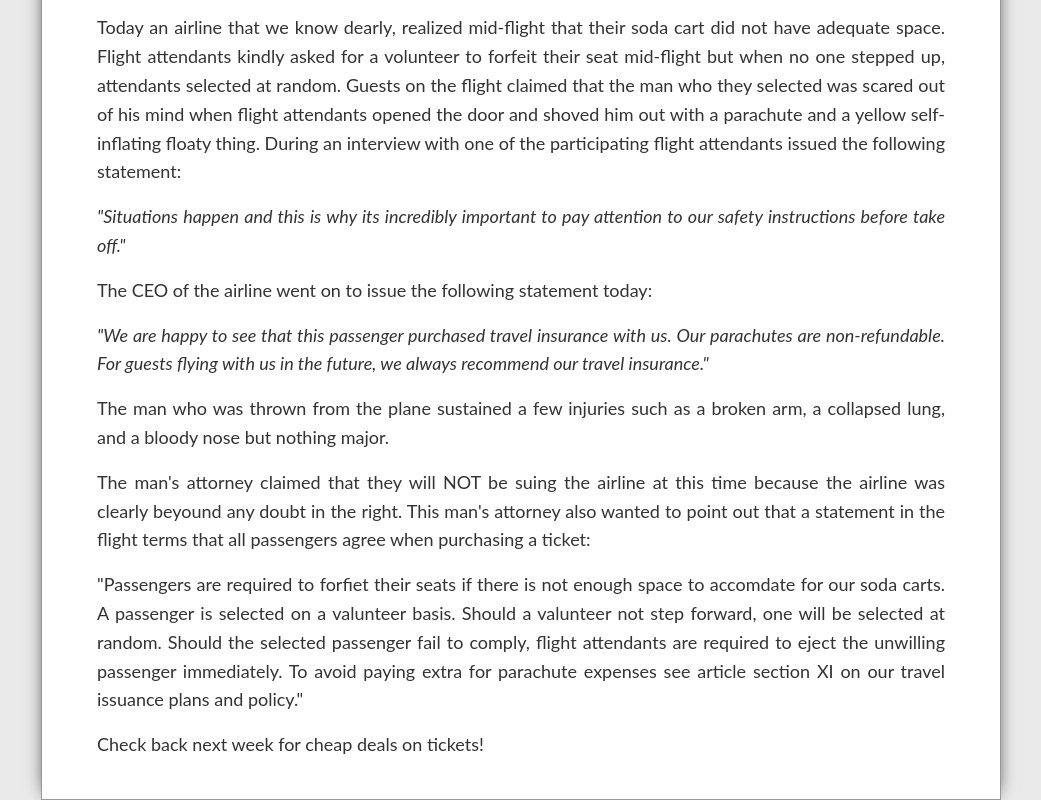
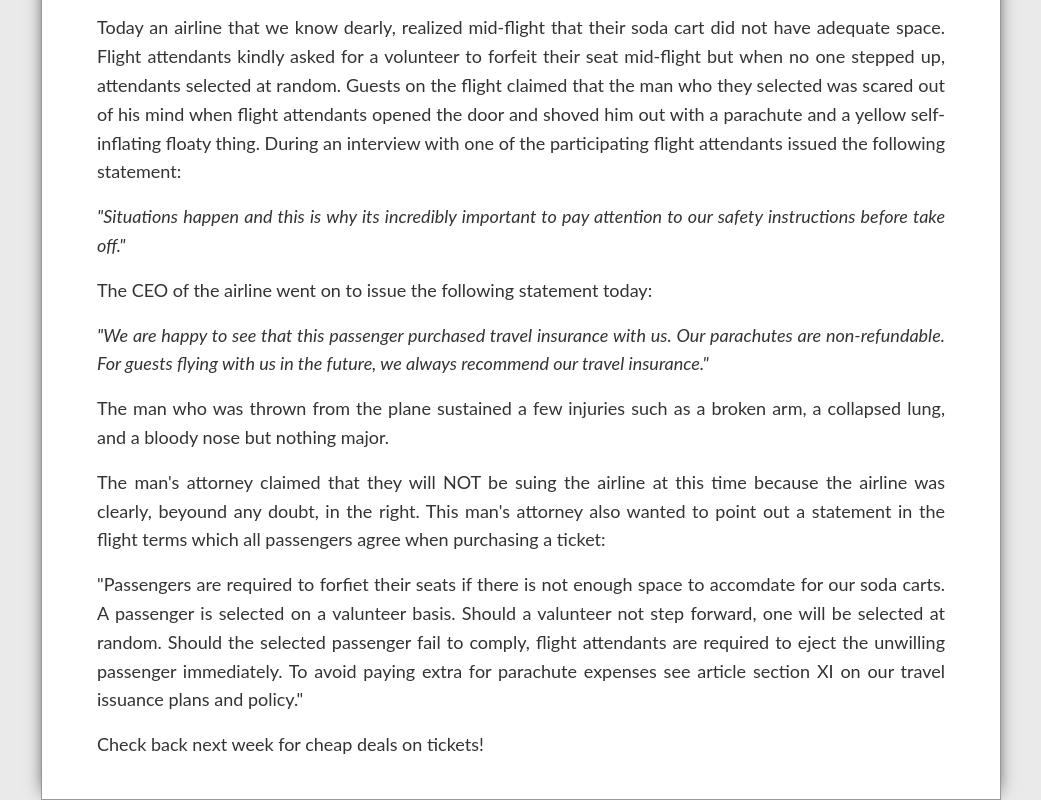
Before and after one commit to rustedairlines/passenger-booted-from-plane-mid-flight-to-make-room-for-soda-cart, a plain HTML site: page index.html in a window 1280 px wide. Shown: the part 973-1773 px from the top of the page, without its empty margins (119-1160 px from the left). Drawn offline with Linux system fonts and the light colour scheme.

Commit message:
Update index.html

```diff
--- a/index.html
+++ b/index.html
@@ -29,7 +29,7 @@
     The man who was thrown from the plane sustained a few injuries such as a broken arm, a collapsed lung, and a bloody nose but nothing major.
   </p>
   <p>
-    The man's attorney claimed that they will NOT be suing the airline at this time because the airline was clearly beyound any doubt in the right. This man's attorney also wanted to point out that a statement in the flight terms that all passengers agree when purchasing a ticket:
+    The man's attorney claimed that they will NOT be suing the airline at this time because the airline was clearly, beyound any doubt, in the right. This man's attorney also wanted to point out a statement in the flight terms which all passengers agree when purchasing a ticket:
   </p>
   <p>
     "Passengers are required to forfiet their seats if there is not enough space to accomdate for our soda carts. A passenger is selected on a valunteer basis. Should a valunteer not step forward, one will be selected at random. Should the selected passenger fail to comply, flight attendants are required to eject the unwilling passenger immediately. To avoid paying extra for parachute expenses see article section XI on our travel issuance plans and policy."
```
